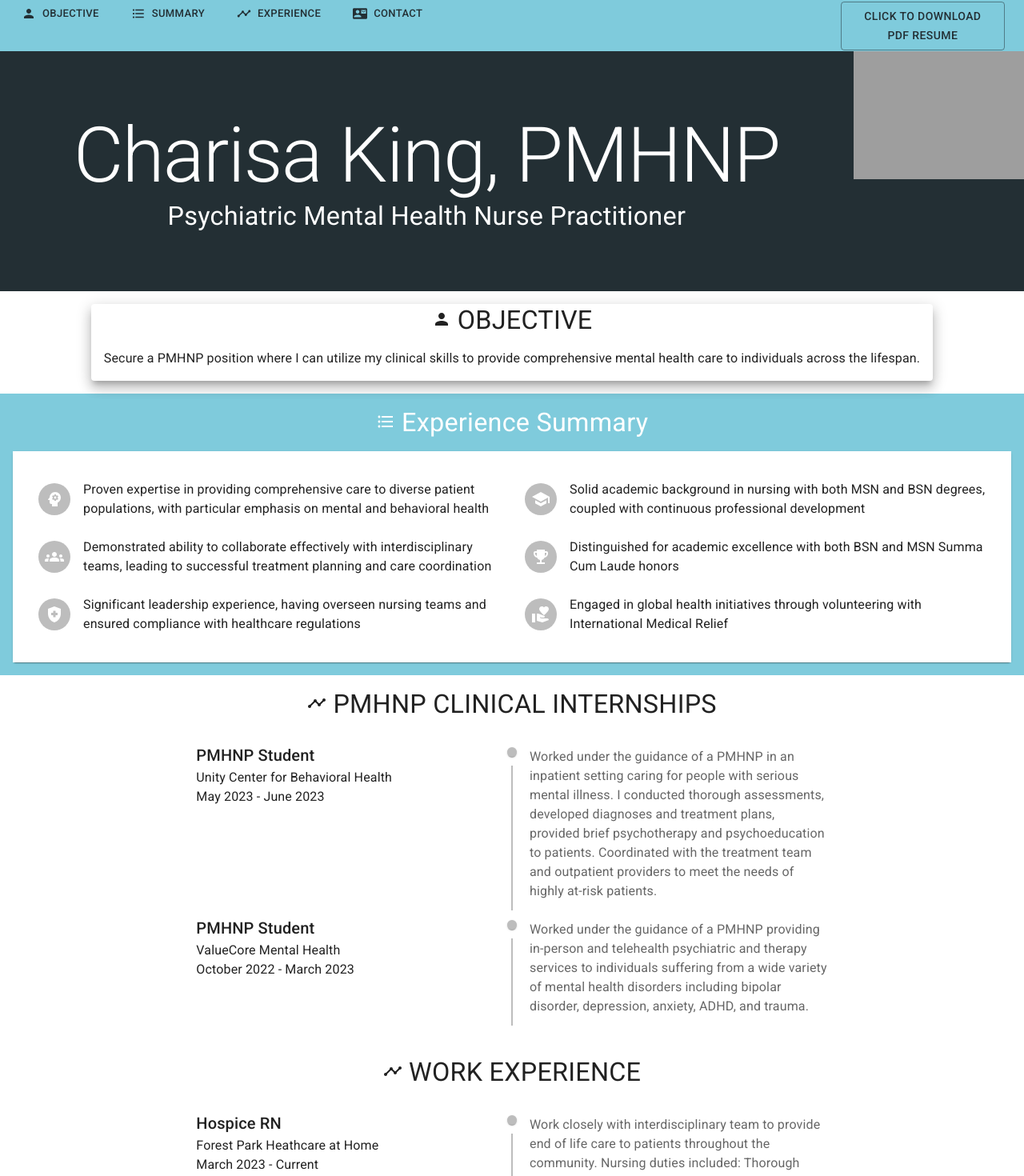
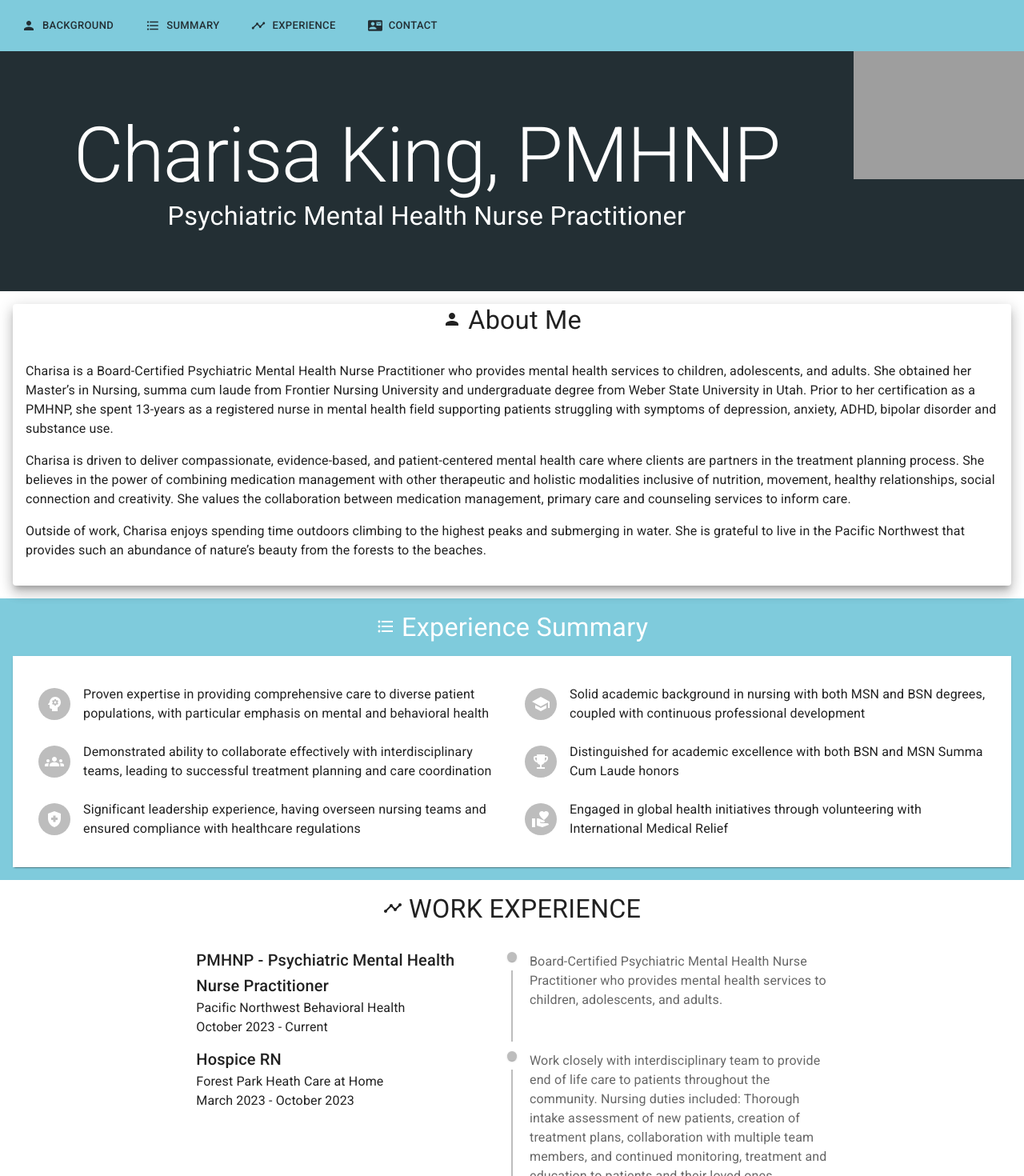
Before and after one commit to rickahlander/charisakingresume, a React (Create React App) app: page / in a window 1280 px wide. Shown: the top 1470 px of the page at 80% size. Built offline with nearby package versions, Linux system fonts and the light colour scheme; grey boxes are pictures that could not be loaded.

Commit message:
update for new job

```diff
--- a/public/index.html
+++ b/public/index.html
@@ -33,7 +33,7 @@
       href="https://cdn.rawgit.com/konpa/devicon/df6431e323547add1b4cf45992913f15286456d3/devicon.min.css"
     />
 
-    <title>Charisa King Resume</title>
+    <title>Charisa King</title>
   </head>
   <body>
     <noscript>You need to enable JavaScript to run this app.</noscript>
--- a/src/components/About/index.jsx
+++ b/src/components/About/index.jsx
@@ -5,8 +5,13 @@ import Paper from "@mui/material/Paper";
 import PersonIcon from '@mui/icons-material/Person';
 
 
-const aboutText =
-"Secure a PMHNP position where I can utilize my clinical skills to provide comprehensive mental health care to individuals across the lifespan.";
+const aboutText = (
+  <>
+<p>Charisa is a Board-Certified Psychiatric Mental Health Nurse Practitioner who provides mental health services to children, adolescents, and adults. She obtained her Master’s in Nursing, summa cum laude from Frontier Nursing University and undergraduate degree from Weber State University in Utah. Prior to her certification as a PMHNP, she spent 13-years as a registered nurse in mental health field supporting patients struggling with symptoms of depression, anxiety, ADHD, bipolar disorder and substance use.</p>
+<p>Charisa is driven to deliver compassionate, evidence-based, and patient-centered mental health care where clients are partners in the treatment planning process. She believes in the power of combining medication management with other therapeutic and holistic modalities inclusive of nutrition, movement, healthy relationships, social connection and creativity. She values the collaboration between medication management, primary care and counseling services to inform care.</p>
+<p>Outside of work, Charisa enjoys spending time outdoors climbing to the highest peaks and submerging in water. She is grateful to live in the Pacific Northwest that provides such an abundance of nature’s beauty from the forests to the beaches.</p>
+</>
+)
 
 const About = () => (
 
@@ -24,7 +29,7 @@ const About = () => (
   <Paper elevation = {10}>
     <Grid item xs={12} sm={12} md={12}>
       <Typography align="center" variant="h4">
-        <PersonIcon/> OBJECTIVE
+        <PersonIcon/> About Me
       </Typography>
     </Grid>
     <Grid item xs={12} sm={12} md={12}>
--- a/src/components/AppBar/index.jsx
+++ b/src/components/AppBar/index.jsx
@@ -5,7 +5,7 @@ import Button from "@mui/material/Button";
 import Grid from "@mui/material/Grid";
 import { Stack } from "@mui/material";
 import Box from "@mui/material/Box";
-import Resume from "../Resume";
+//import Resume from "../Resume";
 
 //ICONS
 import TimelineIcon from "@mui/icons-material/Timeline";
@@ -15,11 +15,11 @@ import PersonIcon from '@mui/icons-material/Person';
 
 
 //REACT SCROLL
-import {Link} from "react-scroll";
+import { Link } from "react-scroll";
 
 const buttons = [
   {
-    label: "Objective",
+    label: "Background",
     Icon: <PersonIcon />,
     key: "key4"
   },
@@ -59,9 +59,11 @@ export default function ButtonAppBar() {
                 {buttons.map(renderButton)}
               </Stack>
             </Grid>
+            {/*
             <Grid item md={2}>
               <Resume />
             </Grid>
+            */}
           </Grid>
         </Toolbar>
       </AppBar>
--- a/src/containers/Contact/index.jsx
+++ b/src/containers/Contact/index.jsx
@@ -9,8 +9,8 @@ import { UTF8ArrToStr, base64DecToArr } from "../../utils/Obfuscate"
 import ContactIcon from "@mui/icons-material/ContactMail";
 
 
-const email = "Y2hhcmlzYWtpbmcxQGdtYWlsLmNvbQ==";
-const phone = "KzEgKDQzNSkgODUwLTk1MzU=";
+const email = "Y2hhcmlzYUBjaGFyaXNha2luZ2xsYy5jb20=";
+const phone = "KDUwMykgNDk4LTY1Nzg=";
 const resultEmail = UTF8ArrToStr(base64DecToArr(email));
 
 const contact = () => (
--- a/src/containers/Projects/index.jsx
+++ b/src/containers/Projects/index.jsx
@@ -37,6 +37,15 @@ const projects = () => (
   <Grid container justifyContent="center">
     <Grid item xs={12} sm={10} md={8} sx={{ paddingTop: "16px" }}>
       <Typography align="center" variant="h4">
+        <TimelineIcon/> WORK EXPERIENCE</Typography>
+    </Grid>
+    <Grid item xs={12} sm={10} md={8}>
+      <Timeline >
+        {listProjects.map((e) => renderProjectCard(e))}
+      </Timeline>
+    </Grid>
+    <Grid item xs={12} sm={10} md={8} sx={{ paddingTop: "16px" }}>
+      <Typography align="center" variant="h4">
         <TimelineIcon/> PMHNP CLINICAL INTERNSHIPS</Typography>
     </Grid>
     <Grid item xs={12} sm={10} md={8}>
@@ -44,15 +53,6 @@ const projects = () => (
         {internshipList.map((e) => renderProjectCard(e))}
       </Timeline>
     </Grid>
-    <Grid item xs={12} sm={10} md={8} sx={{ paddingTop: "16px" }}>
-      <Typography align="center" variant="h4">
-        <TimelineIcon/> WORK EXPERIENCE</Typography>
-    </Grid>
-    <Grid item xs={12} sm={10} md={8}>
-      <Timeline >
-        {listProjects.map((e) => renderProjectCard(e))}
-      </Timeline>
-    </Grid>
   </Grid>
 );
 
--- a/src/containers/Projects/projects.js
+++ b/src/containers/Projects/projects.js
@@ -1,10 +1,17 @@
 const projectList = [
   {
-    header: "Forest Park Heathcare at Home",
+    header: "Pacific Northwest Behavioral Health",
+    subheader: "PMHNP - Psychiatric Mental Health Nurse Practitioner",
+    title:
+      "Board-Certified Psychiatric Mental Health Nurse Practitioner who provides mental health services to children, adolescents, and adults.",
+    date: "October 2023 - Current",
+    key: "key1"
+  },  {
+    header: "Forest Park Heath Care at Home",
     subheader: "Hospice RN",
     title:
       "Work closely with interdisciplinary team to provide end of life care to patients throughout the community. Nursing duties included: Thorough intake assessment of new patients, creation of treatment plans, collaboration with multiple team members, and continued monitoring, treatment and education to patients and their loved ones.",
-    date: "March 2023 - Current",
+    date: "March 2023 - October 2023",
     key: "key1"
   },
   {
```
